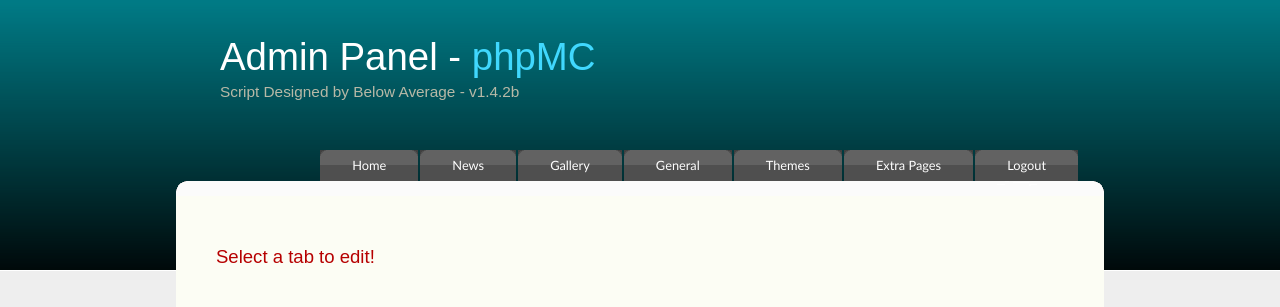
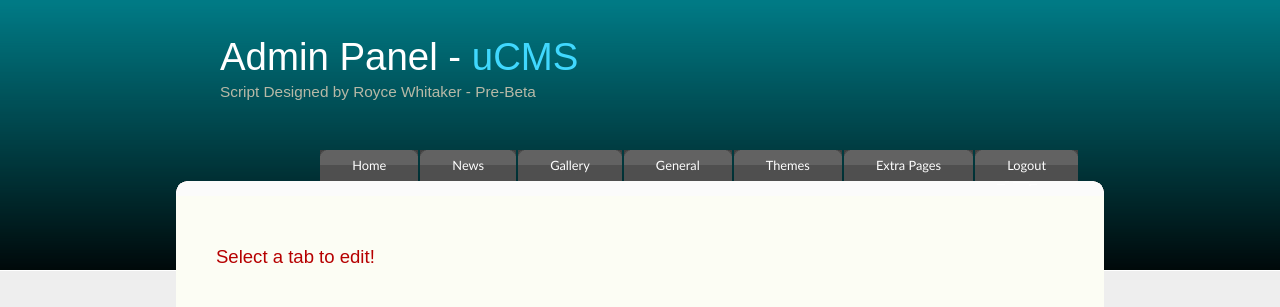
Before and after one commit to lunarcontrol/uCMS, a PHP site: page /function/Admin.php in a window 1280 px wide. Shown: the top 307 px of the page. Run offline with PHP 8.4, Linux system fonts and the light colour scheme; the visitor is signed in with stand-in values (Sample User, id 1).

Commit message:
Fixed Minor Text...

```diff
--- a/function/Admin.php
+++ b/function/Admin.php
@@ -81,8 +81,8 @@ header('location: Admin.php');
     <div id="header">
       <div id="logo">
         <div id="logo_text">
-          <h1><a href="../">Admin Panel - <span class="logo_colour">phpMC</span></a></h1>
-          <h2>Script Designed by Below Average - v1.4.2b</h2>
+          <h1><a href="../">Admin Panel - <span class="logo_colour">uCMS</span></a></h1>
+          <h2>Script Designed by Royce Whitaker - Pre-Beta</h2>
         </div>
       </div>
       <div id="menubar">
```
